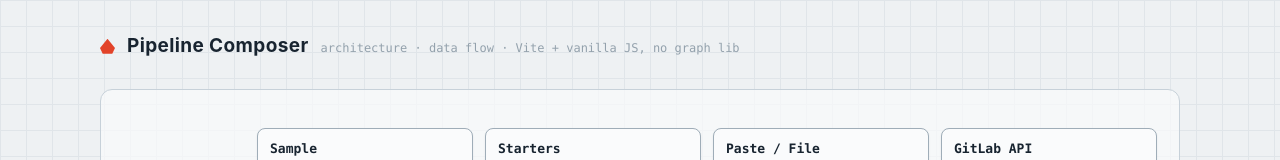
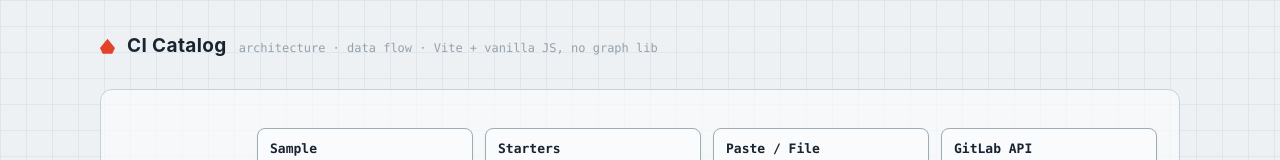
Before and after one commit to BIMA/ci-catalog, a website built with Vite: page docs/architecture.html in a window 1280 px wide. Shown: the top 160 px of the page. Built offline with nearby package versions, Linux system fonts and the light colour scheme.

Commit message:
chore: unify branding as CI Catalog, add license field

```diff
--- a/docs/architecture.html
+++ b/docs/architecture.html
@@ -3,7 +3,7 @@
   <head>
     <meta charset="UTF-8" />
     <meta name="viewport" content="width=device-width, initial-scale=1.0" />
-    <title>Pipeline Composer — Architecture</title>
+    <title>CI Catalog — Architecture</title>
     <style>
       :root {
         --paper: #eef1f3;
@@ -133,7 +133,7 @@
   <body>
     <header>
       <span class="mark" aria-hidden="true"></span>
-      <h1>Pipeline Composer</h1>
+      <h1>CI Catalog</h1>
       <span class="sub">architecture · data flow · Vite + vanilla JS, no graph lib</span>
     </header>
 
--- a/package.json
+++ b/package.json
@@ -1,7 +1,8 @@
 {
-  "name": "gitlab-dag-viewer",
+  "name": "ci-catalog",
   "private": true,
   "version": "0.1.0",
+  "license": "MIT",
   "type": "module",
   "scripts": {
     "dev": "vite",
```
Also changed, not shown: index.html (+2 -2 lines), README.md.
